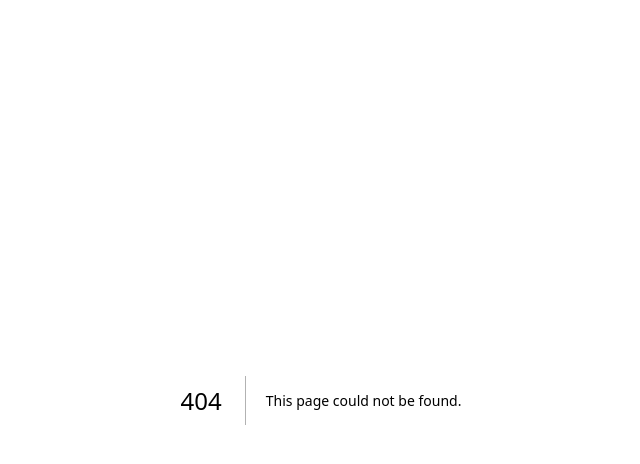
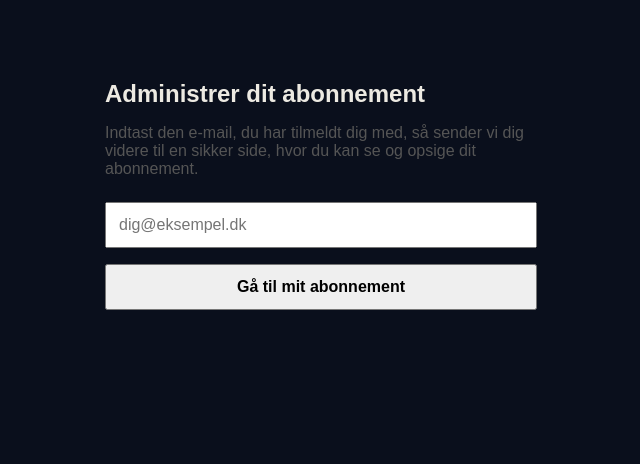
Before and after one commit to Alert007-design/GoAlert, a Next.js app: page /administrer in a window 1280 px wide. Before the commit this address had no page. Shown: the top 464 px of the page, without its empty margins (319-959 px from the left). Built offline with nearby package versions, Linux system fonts and the light colour scheme.

Commit message:
Create page.tsx

```diff
--- /dev/null
+++ b/app/administrer/page.tsx
@@ -0,0 +1,83 @@
+"use client";
+
+import { useState } from "react";
+
+export default function AdministrerPage() {
+  const [email, setEmail] = useState("");
+  const [loading, setLoading] = useState(false);
+  const [error, setError] = useState("");
+
+  async function handleSubmit(e: React.FormEvent) {
+    e.preventDefault();
+    setError("");
+    setLoading(true);
+    try {
+      const res = await fetch("/api/portal", {
+        method: "POST",
+        headers: { "Content-Type": "application/json" },
+        body: JSON.stringify({ email }),
+      });
+      const data = await res.json();
+      if (!res.ok) {
+        setError(data.error || "Der opstod en fejl. Prøv igen senere.");
+        setLoading(false);
+        return;
+      }
+      window.location.href = data.url;
+    } catch {
+      setError("Kunne ikke oprette forbindelse. Prøv igen om lidt.");
+      setLoading(false);
+    }
+  }
+
+  return (
+    <main
+      style={{
+        maxWidth: 480,
+        margin: "0 auto",
+        padding: "4rem 1.5rem",
+        fontFamily: "sans-serif",
+      }}
+    >
+      <h1 style={{ fontSize: "1.5rem", marginBottom: "0.5rem" }}>
+        Administrer dit abonnement
+      </h1>
+      <p style={{ color: "#555", marginBottom: "1.5rem" }}>
+        Indtast den e-mail, du har tilmeldt dig med, så sender vi dig videre
+        til en sikker side, hvor du kan se og opsige dit abonnement.
+      </p>
+      <form onSubmit={handleSubmit}>
+        <input
+          type="email"
+          required
+          placeholder="dig@eksempel.dk"
+          value={email}
+          onChange={(e) => setEmail(e.target.value)}
+          style={{
+            width: "100%",
+            padding: "0.75rem",
+            fontSize: "1rem",
+            marginBottom: "1rem",
+            boxSizing: "border-box",
+          }}
+        />
+        <button
+          type="submit"
+          disabled={loading}
+          style={{
+            width: "100%",
+            padding: "0.75rem",
+            fontSize: "1rem",
+            fontWeight: 600,
+            cursor: "pointer",
+          }}
+        >
+          {loading ? "Sender dig videre..." : "Gå til mit abonnement"}
+        </button>
+        {error && (
+          <p style={{ color: "#c0392b", marginTop: "1rem" }}>{error}</p>
+        )}
+      </form>
+    </main>
+  );
+}
```
